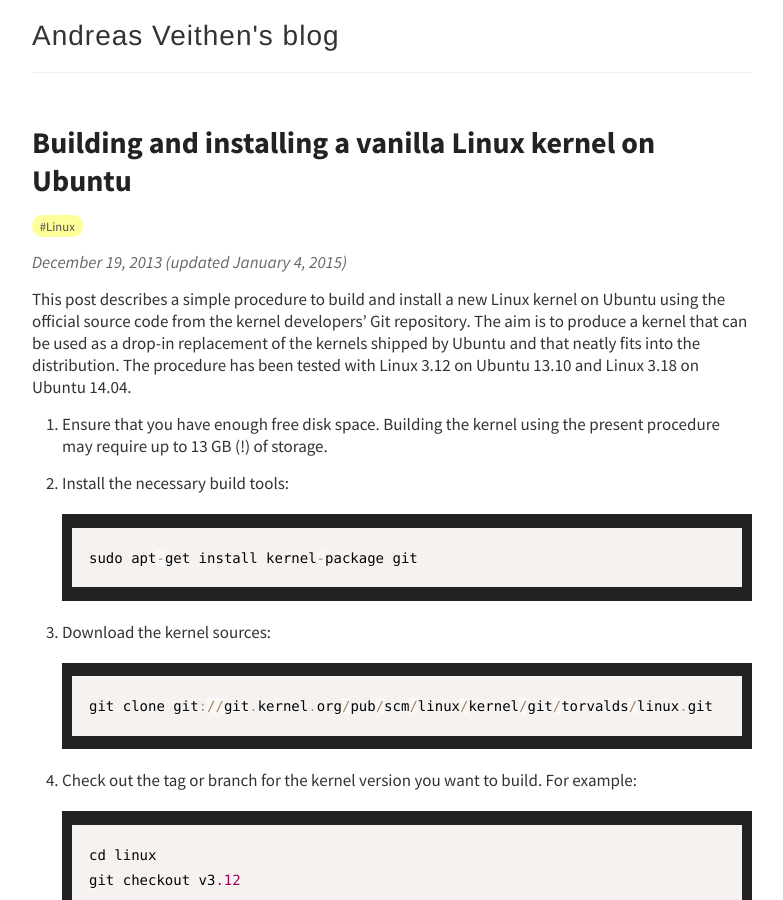
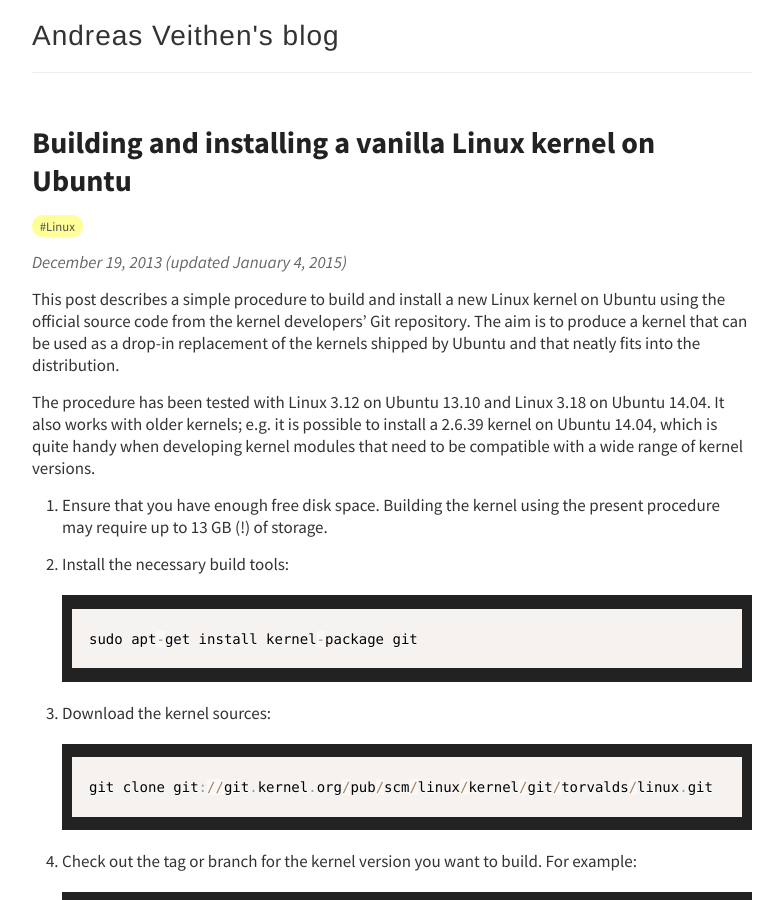
Before and after one commit to veithen/veithen.github.io, a Jekyll site: the page built from _posts/2013-12-19-ubuntu-vanilla-kernel.md, in a window 1280 px wide and 900 px high. Shown: the whole window, without its empty margins (248-1031 px from the left). Built offline with Jekyll 4.4.1, drawn with Linux system fonts in a browser that asks for light colours; comment, search, counter and statistics services are not loaded.

Commit message:
Update blog post

```diff
--- a/_posts/2013-12-19-ubuntu-vanilla-kernel.md
+++ b/_posts/2013-12-19-ubuntu-vanilla-kernel.md
@@ -11,7 +11,12 @@
 This post describes a simple procedure to build and install a new Linux kernel on Ubuntu using the
 official source code from the kernel developers' Git repository. The aim is to produce a kernel that
 can be used as a drop-in replacement of the kernels shipped by Ubuntu and that neatly fits into the
-distribution. The procedure has been tested with Linux 3.12 on Ubuntu 13.10 and Linux 3.18 on Ubuntu 14.04.
+distribution.
+
+The procedure has been tested with Linux 3.12 on Ubuntu 13.10 and Linux 3.18 on Ubuntu 14.04.
+It also works with older kernels; e.g. it is possible to install a 2.6.39 kernel on Ubuntu 14.04, which
+is quite handy when developing kernel modules that need to be compatible with a wide range of kernel
+versions.
 
 1.  Ensure that you have enough free disk space. Building the kernel using the present procedure may
     require up to 13 GB (!) of storage.
```
